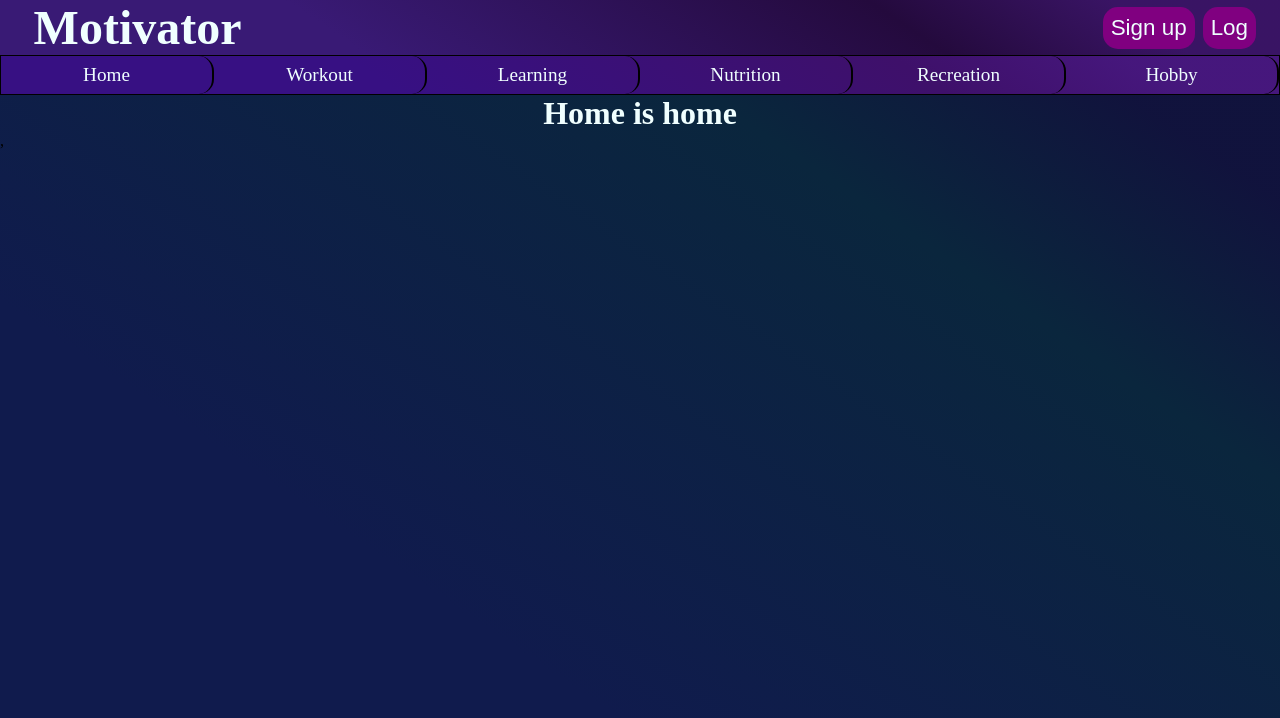
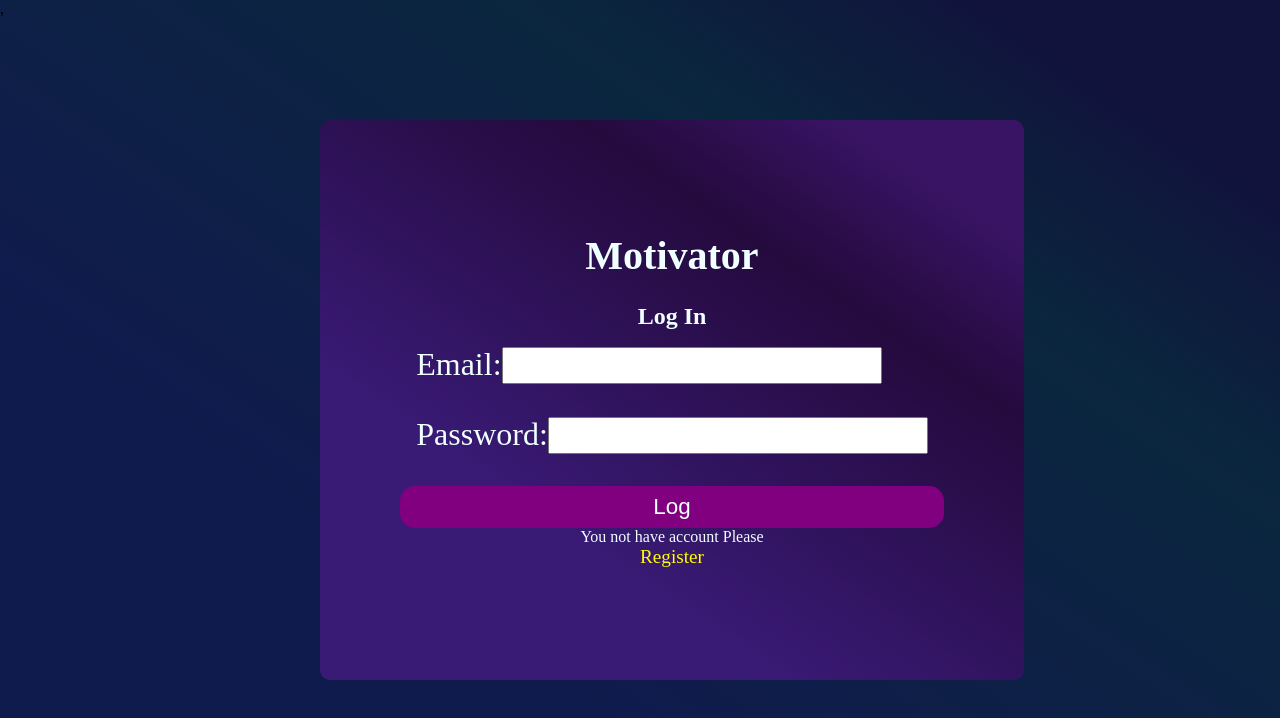
Before and after one commit to adamWatch/fester-front2, a React (Create React App) app: page / in a window 1280 px wide. Shown: the top 718 px of the page. Built offline with nearby package versions, Linux system fonts and the light colour scheme.

Commit message:
implement loggincontex in app

```diff
--- a/src/App.tsx
+++ b/src/App.tsx
@@ -1,7 +1,7 @@
 /* eslint-disable react/jsx-no-constructed-context-values */
-import React, { useState } from 'react';
+import React, { useContext, useState, createContext } from 'react';
 import { Routes, Route } from 'react-router-dom';
-import { Headers } from './components/layout/Headers';
+
 import { Home } from './components/Home/Home';
 
 import './App.css';
@@ -11,31 +11,23 @@ import { Nutrition } from './components/Nutrition/Nutrition';
 import { Recreation } from './components/Recreation/Recreation';
 import { Hobby } from './components/Hobby/Hobby';
 import { LogginContext } from './components/Context/LogginContext';
+
 import { Login } from './components/views/Login/Login';
 import { Register } from './components/views/Register/Register';
 
 export function App() {
-  const [isLogged, setIsLogged] = useState(true);
+  const [loggedIn, setLoggedIn] = useState({
+    isLog: false,
+    idLog: '',
+  });
+  return (
+    <div className="App">
 
-  if (isLogged === false) {
-    return (
-      <LogginContext.Provider value={{ isLogged, setIsLogged }}>
+      <LogginContext.Provider value={[loggedIn, setLoggedIn]}>
         <Routes>
           <Route path="/" element={<Login />} />
           <Route path="/register" element={<Register />} />
-        </Routes>
-      </LogginContext.Provider>
-
-    );
-  }
-
-  return (
-    <div className="App">
-      <Headers />
-      <LogginContext.Provider value={{ isLogged, setIsLogged }}>
-
-        <Routes>
-          <Route path="/" element={<Home />} />
+          <Route path="/Home" element={<Home />} />
           <Route path="/workout" element={<Workout />} />
           <Route path="/learning" element={<Learning />} />
           <Route path="/nutrition" element={<Nutrition />} />
@@ -43,6 +35,7 @@ export function App() {
           <Route path="/hobby" element={<Hobby />} />
         </Routes>
       </LogginContext.Provider>
+
     </div>
   );
 }
```
